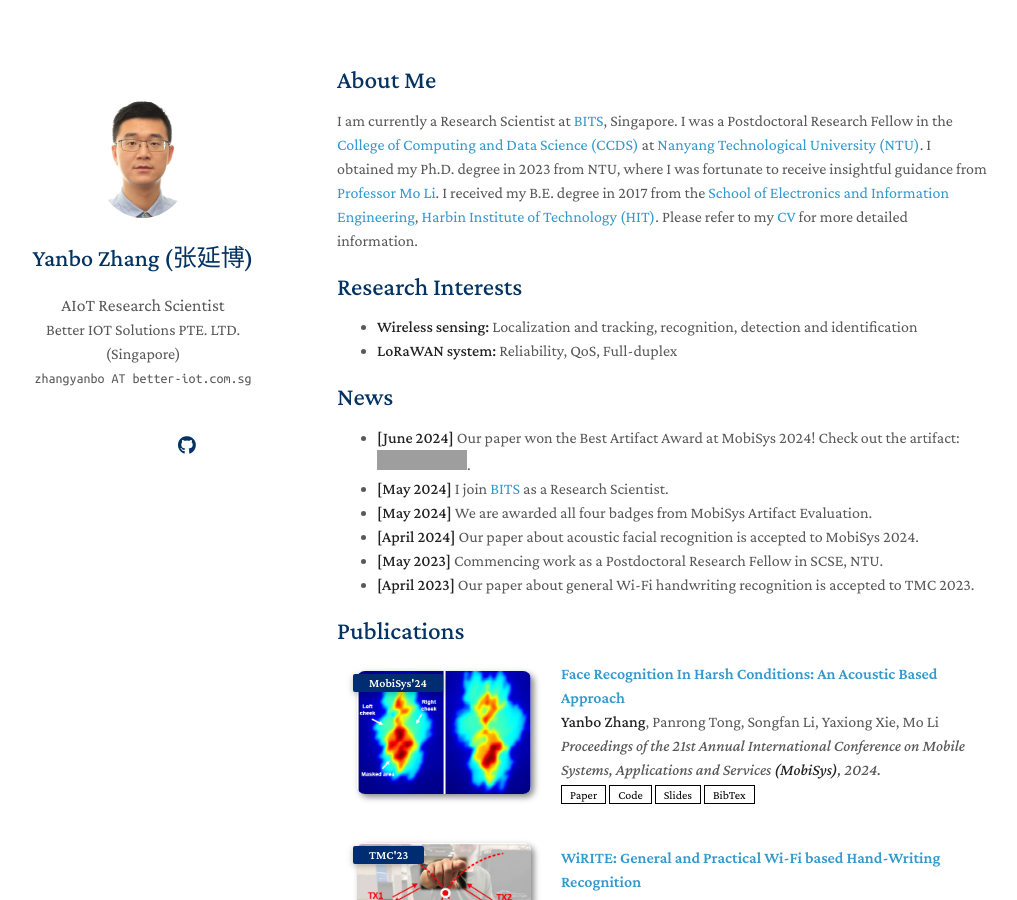
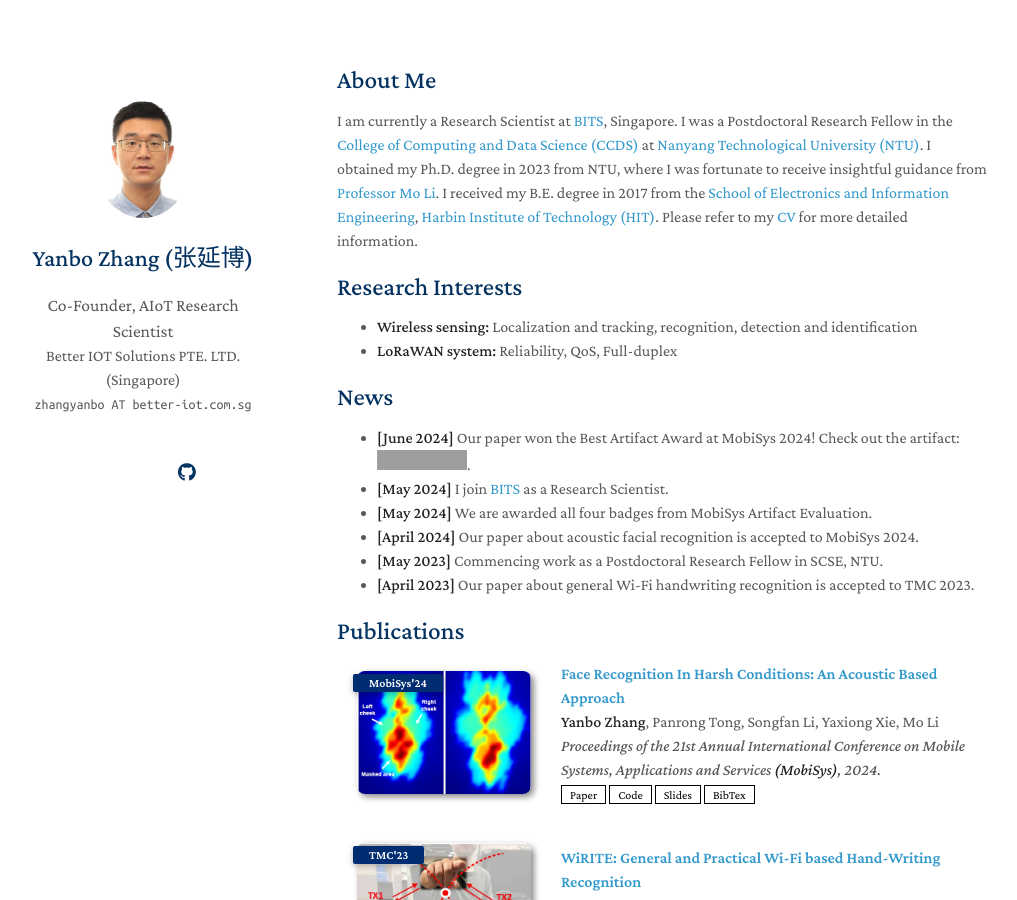
Before and after one commit to yanbozhang003/yanbozhang003.github.io, a Jekyll site: the page built from index.md, in a window 1280 px wide and 900 px high. Shown: the whole window, without its empty margins (133-1150 px from the left). Built offline with Jekyll 4.4.1, drawn with Linux system fonts in a browser that asks for light colours; nearby versions of some CDN libraries; a style sheet for code colours, icons or effects is not loaded; our own code applies the rules of GitHub Pages for plain Markdown files; grey boxes are pictures that could not be loaded.

Commit message:
Update _config.yml

```diff
--- a/_config.yml
+++ b/_config.yml
@@ -1,7 +1,7 @@
 
 # Basic Information
 title: Yanbo Zhang (张延博)
-position: AIoT Research Scientist
+position: Co-Founder, AIoT Research Scientist
 affiliation: Better IOT Solutions PTE. LTD. (Singapore)
 email: zhangyanbo AT better-iot.com.sg
 
```
